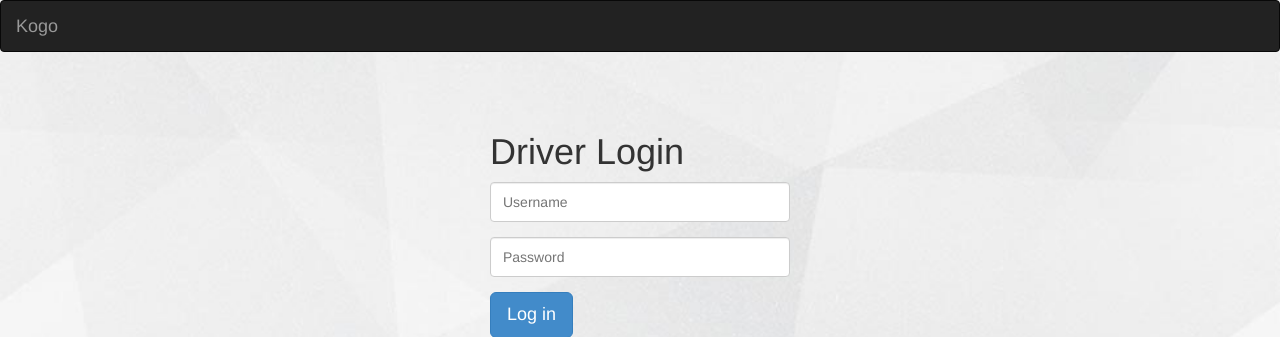
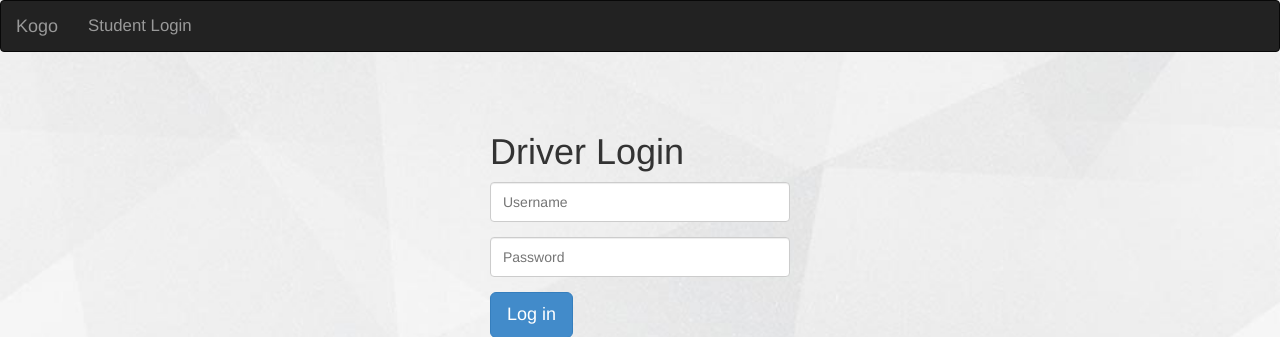
Before and after one commit to akyker20/KogoStudents, a Django app: page /drivers/login in a window 1280 px wide. Shown: the top 337 px of the page. Run offline with Django 3.2, Linux system fonts and the light colour scheme; some libraries are stand-ins or nearby versions.

Commit message:
added driver logout ability on driver pages

```diff
--- a/kogo/templates/drivers/driver_login.html
+++ b/kogo/templates/drivers/driver_login.html
@@ -1,4 +1,10 @@
 {% extends "base.html" %}
+
+  {% block navbar_content %}
+  <ul class="nav navbar-nav">
+    <li><a href="{% url 'student_login'%}">Student Login</a></li>
+  </ul>
+  {% endblock %}
 
 {% block content %}
 <div class="login-form-container">
--- a/kogo/templates/drivers/ride_in_progress.html
+++ b/kogo/templates/drivers/ride_in_progress.html
@@ -1,4 +1,10 @@
 {% extends 'base.html' %}
+
+  {% block navbar_content %}
+  <ul class="nav navbar-nav">
+    <li><a href="{% url 'logout_user'%}">Logout</a></li>
+  </ul>
+  {% endblock %}
 
 {% block content %}
 <div class="wait-background group-info">
--- a/kogo/templates/drivers/start_ride_screen.html
+++ b/kogo/templates/drivers/start_ride_screen.html
@@ -2,6 +2,12 @@
 
 {% block additional_javascript %}
 <script type="text/javascript" src="{{STATIC_URL}}js/driver.js"></script>
+{% endblock %}
+
+{% block navbar_content %}
+  <ul class="nav navbar-nav">
+    <li><a href="{% url 'logout_user'%}">Logout</a></li>
+  </ul>
 {% endblock %}
 
 {% block content %}
```
